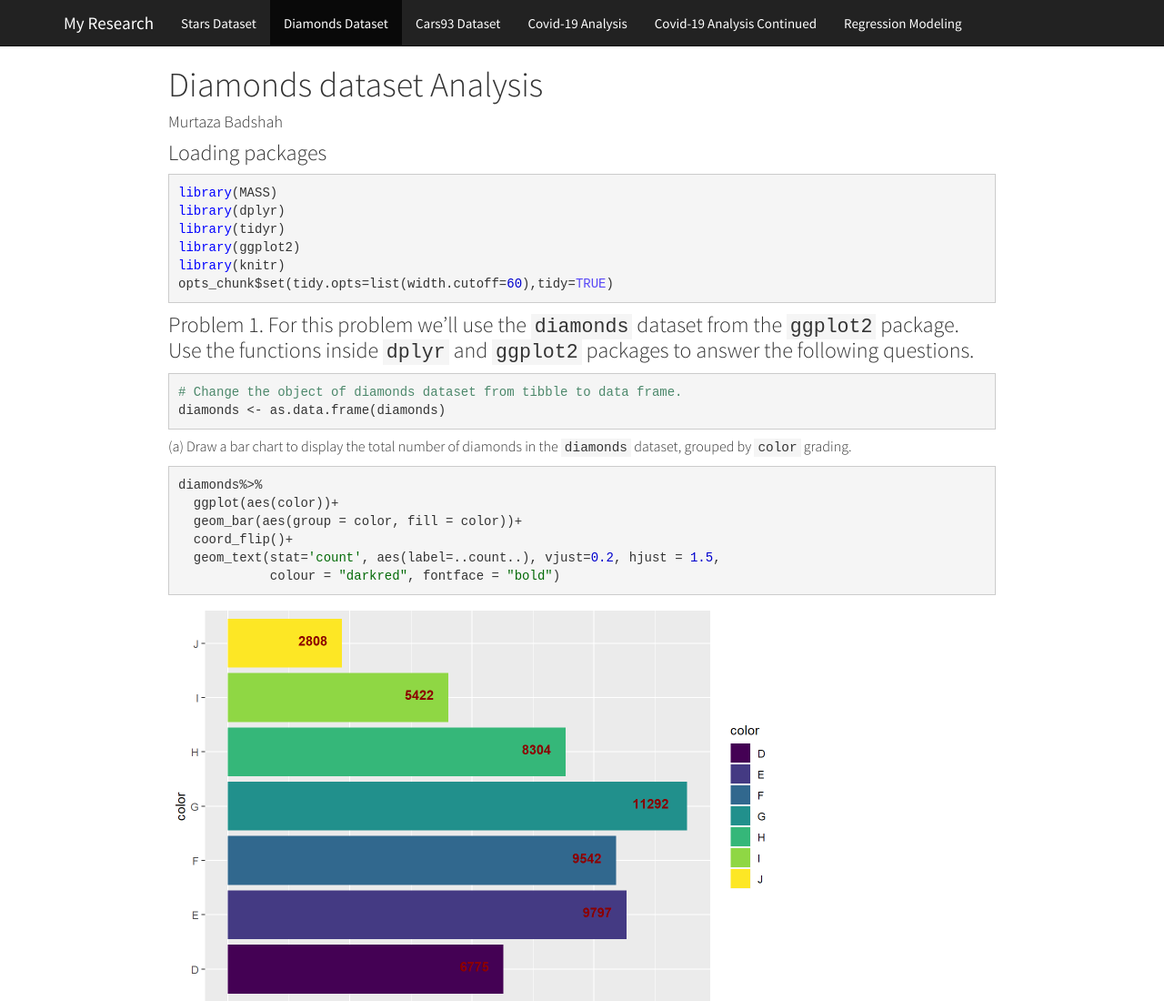
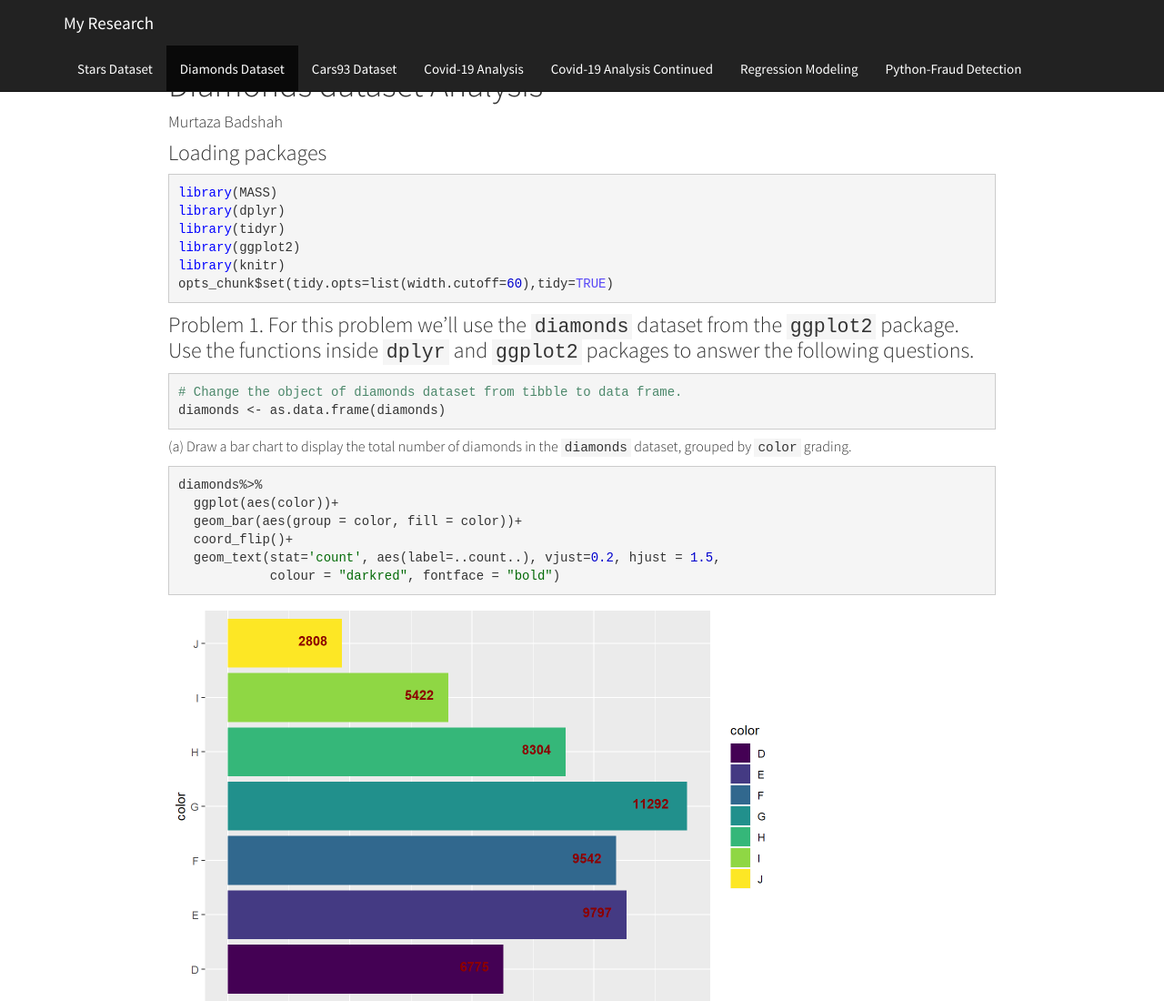
Before and after one commit to MurtazaBadshah121/MurtazaBadshah121.github.io, a website: page research/Diamonds_dataset.html in a window 1280 px wide. Shown: the top 1100 px of the page at 91% size. Drawn offline with nearby package versions, Linux system fonts and the light colour scheme; some packages are replaced by stand-ins of ours.

Commit message:
Update Diamonds_dataset.html

```diff
--- a/research/Diamonds_dataset.html
+++ b/research/Diamonds_dataset.html
@@ -290,6 +290,9 @@ $(document).ready(function () {
 <li>
   <a href="RegressionModeling.html">Regression Modeling</a>
 </li>
+<li>
+  <a href="python_fraud.html">Python-Fraud Detection</a>
+</li>
       </ul>
       <ul class="nav navbar-nav navbar-right">
 
```
